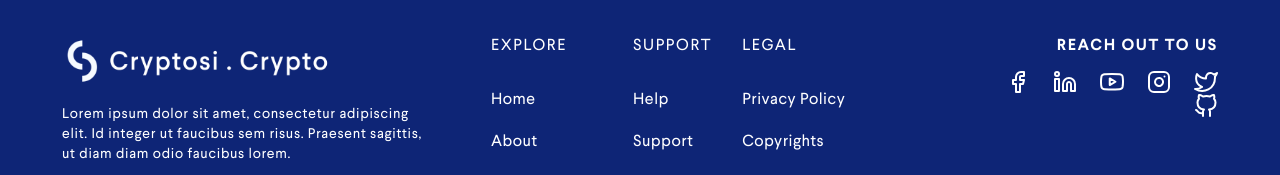
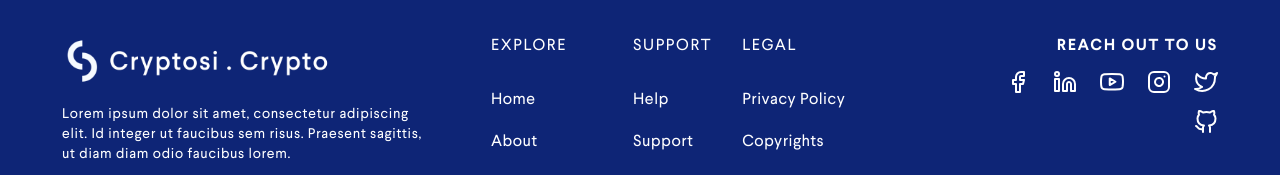
Before and after one commit to zevocorporation/cryptoc.crypto, a React (Create React App) app: page / in a window 1280 px wide. Shown: the part 8757-8932 px from the top of the page. Built offline with nearby package versions, Linux system fonts and the light colour scheme; no server answers.

Commit message:
fix : blog image ui

```diff
--- a/src/Components/Layout/Footer.css
+++ b/src/Components/Layout/Footer.css
@@ -46,7 +46,7 @@
   font-size: 16px;
   line-height: 16px;
   letter-spacing: 0.1em;
-  margin-bottom: 20px;;
+  margin-bottom: 20px;
 }
 
 .footer__2 {
@@ -92,6 +92,14 @@
   text-align: right;
 }
 
+.footer__3 > div {
+  display: flex;
+  align-items: center;
+  justify-content: flex-end;
+  grid-row-gap: 1em;
+  flex-wrap: wrap;
+}
+
 .footer__3 img {
   margin-left: 23px;
 }
@@ -111,7 +119,7 @@
   color: #ffffff;
 }
 
-.footer__rights{
+.footer__rights {
   text-align: right;
   font-family: Larsseit;
   font-style: normal;
@@ -119,12 +127,18 @@
   font-size: 16px;
   line-height: 16px;
   letter-spacing: 0.1em;
-  color: #FFFFFF;
+  color: #ffffff;
 }
 
-.footer__blob{
+.footer__blob {
   position: absolute;
   top: 25%;
   left: -20%;
   opacity: 0.2;
 }
+
+@media (max-width: 576px) {
+  .footer__3 > div {
+    flex-wrap: nowrap;
+  }
+}
```
